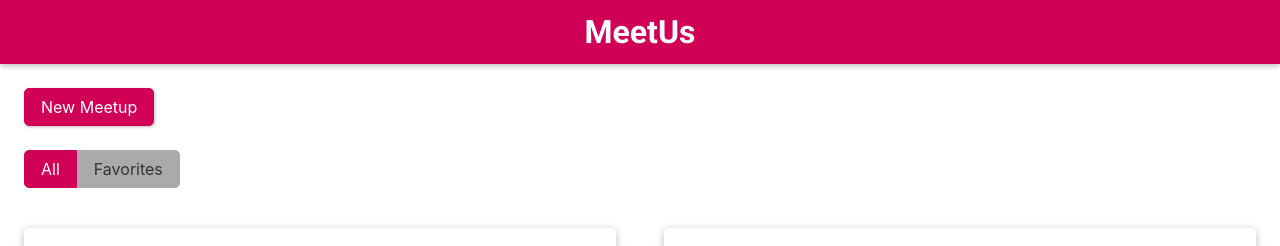
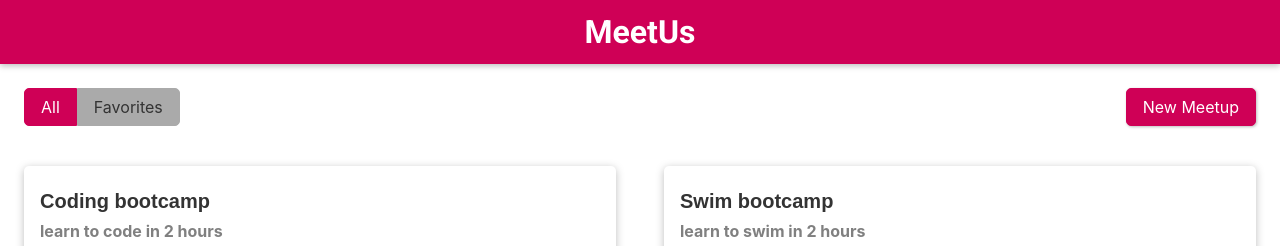
Before and after one commit to mhadzik/Meet-ups, a Svelte app: page / in a window 1280 px wide. Shown: the top 246 px of the page. Built offline with nearby package versions, Linux system fonts and the light colour scheme.

Commit message:
Fix the New Meetup functionality and move it to MeetupGrid component

```diff
--- a/src/App.svelte
+++ b/src/App.svelte
@@ -40,13 +40,13 @@
 <Header />
 <main>
   {#if page === "overview"}
-    <div class="meetup-controls">
-      <Button on:click={() => (editMode = "edit")}>New Meetup</Button>
-    </div>
     {#if editMode === "edit"}
       <EditMeetup on:save={savedMeetup} on:cancel={cancelEdit} id={editedId} />
     {/if}
     <MeetupGrid
+      on:add={() => {
+        editMode = "edit";
+      }}
       meetups={$meetups}
       on:showdetails={showDetails}
       on:edit={startEdit}
@@ -60,8 +60,4 @@
   main {
     margin-top: 5rem;
   }
-
-  .meetup-controls {
-    margin: 1rem;
-  }
 </style>
--- a/src/Meetups/MeetupGrid.svelte
+++ b/src/Meetups/MeetupGrid.svelte
@@ -1,6 +1,10 @@
 <script>
   import MeetupItem from "./MeetupItem.svelte";
   import MeetupFilter from "./MeetupFilter.svelte";
+  import Button from "../UI/Button.svelte";
+  import { createEventDispatcher } from "svelte";
+
+  const dispatch = createEventDispatcher();
 
   export let meetups;
   let favsOnly = false;
@@ -14,6 +18,12 @@
 
 <section id="meetup-controls">
   <MeetupFilter on:select={setFilter} />
+
+  <Button
+    on:click={() => {
+      dispatch("add");
+    }}>New Meetup</Button
+  >
 </section>
 <section id="meetups">
   {#each filteredMeetups as meetup}
@@ -49,5 +59,7 @@
 
   #meetup-controls {
     margin: 1rem;
+    display: flex;
+    justify-content: space-between;
   }
 </style>
```
Also changed, not shown: public/build/bundle.css, public/build/bundle.js, 1 other file (tests, documents, lock files or other folders).
